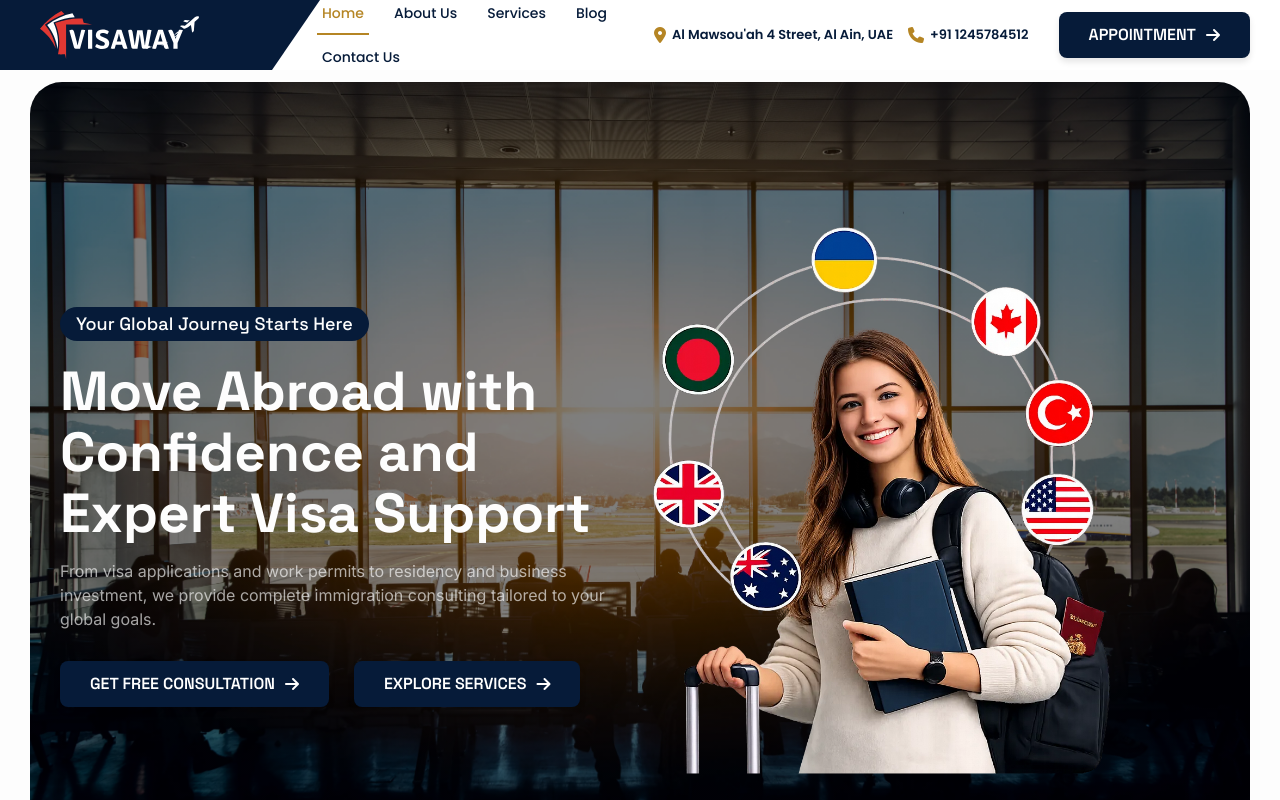
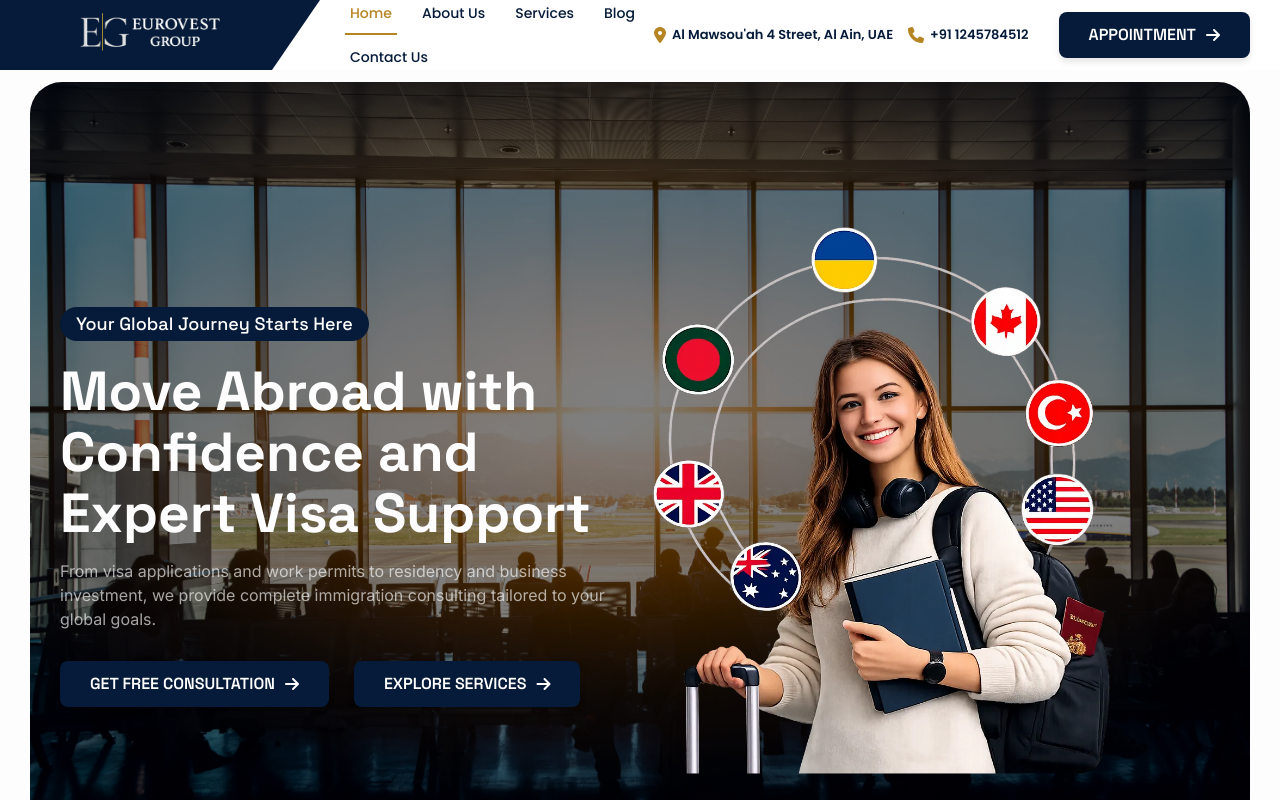
Before and after one commit to Shaamil777/eurovest, a Next.js app: page / in a window 1280 px wide. Shown: the top 800 px of the page. Built offline with nearby package versions, Linux system fonts and the light colour scheme.

Commit message:
feat:logo updated in navbar

```diff
--- a/src/components/global/Footer.jsx
+++ b/src/components/global/Footer.jsx
@@ -7,8 +7,8 @@ export default function Footer() {
                 {/* Top Section */}
                 <div className="row g-4 mb-5" style={{ paddingBottom: '60px', borderBottom: '1px solid rgba(255,255,255,0.05)' }}>
                     <div className="col-lg-6">
-                        <div style={{ marginBottom: '20px' }}>
-                            <img src="/assets/img/logo/white-logo.svg" alt="EuroVest Logo" style={{ maxWidth: '150px' }} />
+                        <div className=''>
+                            <img src="/assets/img/logo/logo.png" alt="EuroVest Logo" style={{ maxWidth: '250px' }} />
                         </div>
                         <p style={{ fontSize: '20px', color: '#aaaaaa', maxWidth: '400px', lineHeight: '1.4' }}>
                             Expert immigration services, blending deep tech with local context for shared prosperity globally.
--- a/src/components/global/Header.jsx
+++ b/src/components/global/Header.jsx
@@ -60,7 +60,7 @@ export default function Header() {
                         <div className="header-left" style={{ position: 'relative', zIndex: 1, height: '100%', display: 'flex', alignItems: 'center', flexGrow: 1 }}>
                             <div className="logo" style={{ width: '280px', paddingLeft: '40px' }}>
                                 <a href="/" className="header-logo-2">
-                                    <img src="/assets/img/logo/white-logo.svg" alt="logo-img" style={{ maxWidth: '160px' }} />
+                                    <img src="/assets/img/logo/logo.png" alt="logo-img" style={{ maxWidth: '225px', paddingRight:'15px'}} />
                                 </a>
                             </div>
                             <div className="mean__menu-wrapper desktop-menu" style={{ marginLeft: '20px' }}>
```
Also changed, not shown: public/assets/img/logo/black-logo.svg (deleted), public/assets/img/logo/logo.png (added).
